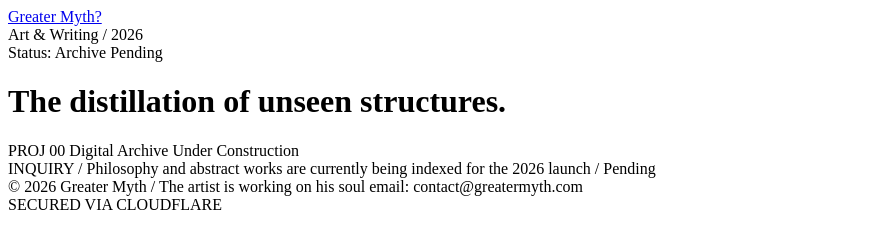
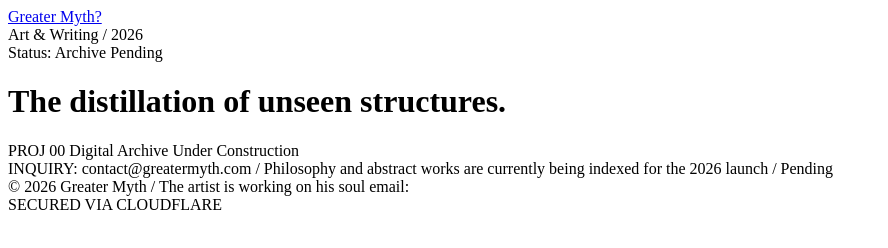
Before and after one commit to GurbajSidhu/test, a plain HTML site: page index.html in a window 1280 px wide. Shown: the whole page, without its empty margins (0-888 px from the left). Drawn offline with Linux system fonts and the light colour scheme.

Commit message:
Update index.html

```diff
--- a/index.html
+++ b/index.html
@@ -17,7 +17,7 @@
         </div>
 
         <div class="entry" style="cursor: default; border-bottom: none;">
-            <span class="date">INQUIRY / </span>
+            <span class="date">INQUIRY: contact@greatermyth.com /</span>
             <span class="title">Philosophy and abstract works are currently being indexed for the 2026 launch</span>
             <span class="type"> / Pending</span>
         </div>
@@ -26,7 +26,7 @@
     <footer>
         <span>&copy; 2026 Greater Myth</span>
         <span> / The artist is working on his soul</span>
-        <span class="type">email: contact@greatermyth.com</span>
+        <span class="type">email:</span>
         <div>SECURED VIA CLOUDFLARE</div>
     </footer>
 
```
